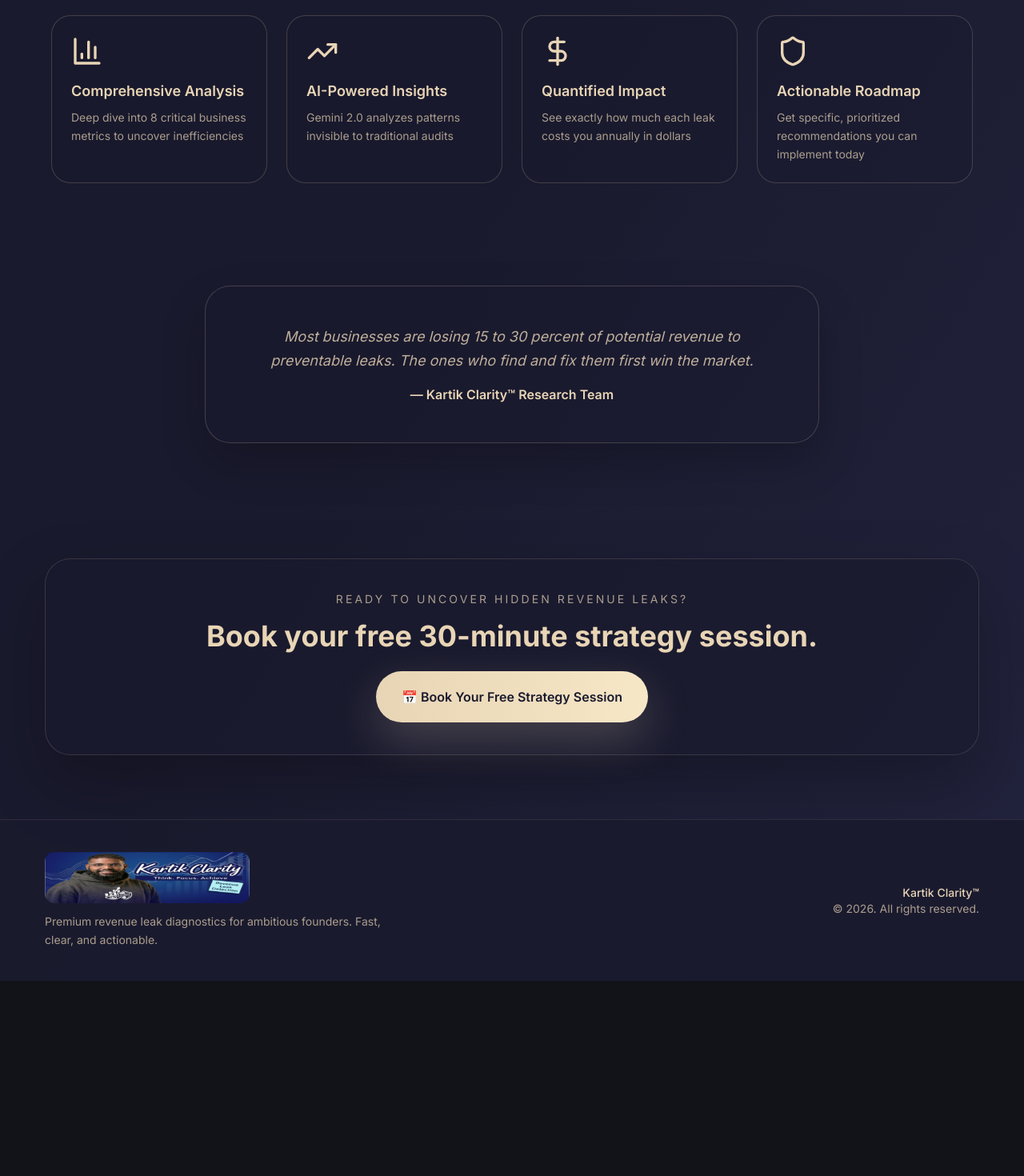
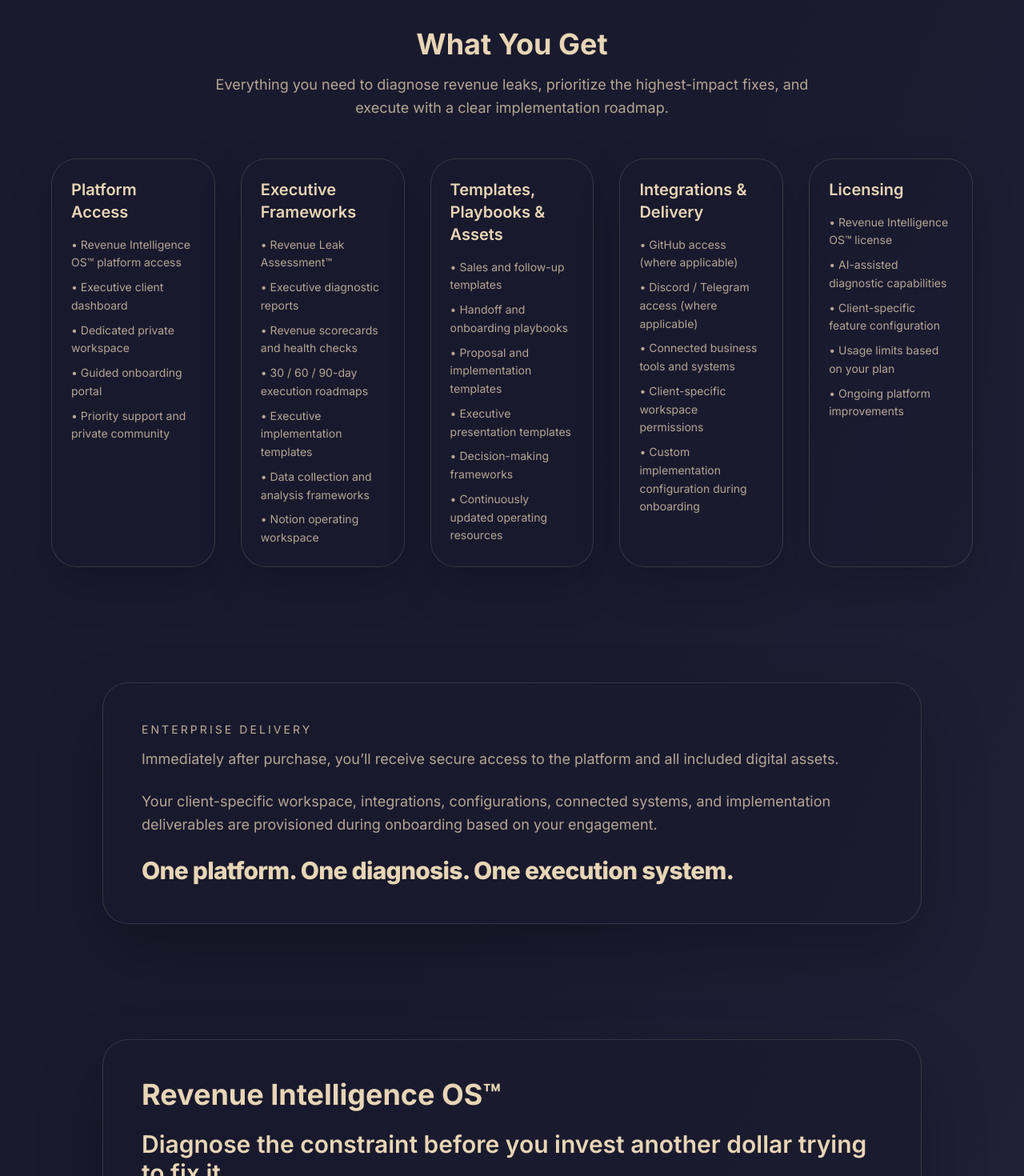
Before and after one commit to kartikr222/kartikclarity.revenueleakdetector, a React (Vite) app: page / in a window 1280 px wide. Shown: the part 880-2350 px from the top of the page at 80% size. Before the commit the page ends 2106 px from the top, so only its background shows below. Built offline with nearby package versions, Linux system fonts and the light colour scheme; no server answers.

Commit message:
fix: make GitHub Pages deployment production-ready

```diff
--- a/src/lib/supabase.ts
+++ b/src/lib/supabase.ts
@@ -1,26 +1,17 @@
 import { createClient } from '@supabase/supabase-js'
 
-const defaultSupabaseUrl = 'https://ptktvwvgxbitpackbfwo.supabase.co'
-const defaultSupabaseAnonKey =
-  'eyJhbGciOiJIUzI1NiIsInR5cCI6IkpXVCJ9.eyJpc3MiOiJzdXBhYmFzZSIsInJlZiI6InB0a3R2d3ZneGJpdHBhY2tiZndvIiwicm9sZSI6ImFub24iLCJpYXQiOjE3ODQ5MTE3MjUsImV4cCI6MjEwMDQ4NzcyNX0.NCnrxp9Dxrm1f8xfpjaKCu4IlvuyWviBS9eTwN32CPI'
+const supabaseUrl = import.meta.env.VITE_SUPABASE_URL?.trim()
+const supabaseAnonKey = import.meta.env.VITE_SUPABASE_ANON_KEY?.trim()
 
-const supabaseUrl =
-  import.meta.env.VITE_SUPABASE_URL?.trim() || defaultSupabaseUrl
-
-const supabaseAnonKey =
-  import.meta.env.VITE_SUPABASE_ANON_KEY?.trim() || defaultSupabaseAnonKey
-
-export const isSupabaseConfigured =
-  supabaseUrl.length > 0 && supabaseAnonKey.length > 0
+export const isSupabaseConfigured = Boolean(supabaseUrl && supabaseAnonKey)
 
 export const supabaseConfigError = isSupabaseConfigured
   ? undefined
   : 'Supabase environment variables are not configured.'
 
-export const supabase = createClient(
-  supabaseUrl,
-  supabaseAnonKey
-)
+export const supabase = isSupabaseConfigured && supabaseUrl && supabaseAnonKey
+  ? createClient(supabaseUrl, supabaseAnonKey)
+  : null
 
 export interface DiagnosisFormData {
   businessType: string
--- a/src/pages/Diagnose.tsx
+++ b/src/pages/Diagnose.tsx
@@ -57,10 +57,43 @@
     field: keyof DiagnosisInput,
     value: string
   ) => {
+    const parsed = value === '' ? 0 : Number(value)
     setFormData({
       ...formData,
-      [field]: parseFloat(value) || 0,
+      [field]: Number.isFinite(parsed) ? parsed : 0,
     })
+  }
+
+  const validateForm = () => {
+    if (formData.email && !/^[^\s@]+@[^\s@]+\.[^\s@]+$/.test(formData.email)) {
+      return 'Please enter a valid email address.'
+    }
+
+    if (!formData.industry) {
+      return 'Please select an industry.'
+    }
+
+    const checks: Array<[string, number]> = [
+      ['Annual revenue', formData.annualRevenue],
+      ['Monthly expenses', formData.monthlyExpenses],
+      ['Customer acquisition cost', formData.cac],
+      ['Customer lifetime value', formData.ltv],
+      ['Churn rate', formData.churnRate],
+      ['Average deal size', formData.averageDealSize],
+      ['Sales cycle length', formData.salesCycleLength],
+    ]
+
+    for (const [label, value] of checks) {
+      if (!Number.isFinite(value) || value <= 0) {
+        return `${label} must be greater than 0.`
+      }
+    }
+
+    if (formData.churnRate > 100) {
+      return 'Monthly churn rate must be less than or equal to 100%.'
+    }
+
+    return null
   }
 
   const handleSubmit = async (
@@ -71,14 +104,9 @@
     setLoading(true)
     setError(null)
 
-    if (!formData.industry) {
-      setError('Please select an industry')
-      setLoading(false)
-      return
-    }
-
-    if (formData.annualRevenue <= 0) {
-      setError('Annual revenue must be greater than 0')
+    const validationMessage = validateForm()
+    if (validationMessage) {
+      setError(validationMessage)
       setLoading(false)
       return
     }
--- a/src/pages/Landing.tsx
+++ b/src/pages/Landing.tsx
@@ -1,6 +1,6 @@
 import { Link } from 'react-router-dom'
 import { Button } from '@/components/ui/button'
-import { ArrowRight, BarChart3, TrendingUp, DollarSign, Shield } from 'lucide-react'
+import { ArrowRight } from 'lucide-react'
 
 const calendlyUrl = 'https://calendly.com/kartikmraviraj/30min'
 
@@ -65,51 +65,123 @@
         </div>
       </section>
 
-      <section className="container mx-auto px-4 py-16">
-        <div className="grid sm:grid-cols-2 lg:grid-cols-4 gap-6 max-w-6xl mx-auto">
-          {[
-            {
-              icon: BarChart3,
-              title: 'Comprehensive Analysis',
-              description: 'Deep dive into 8 critical business metrics to uncover inefficiencies',
-            },
-            {
-              icon: TrendingUp,
-              title: 'AI-Powered Insights',
-              description: 'Gemini 2.0 analyzes patterns invisible to traditional audits',
-            },
-            {
-              icon: DollarSign,
-              title: 'Quantified Impact',
-              description: 'See exactly how much each leak costs you annually in dollars',
-            },
-            {
-              icon: Shield,
-              title: 'Actionable Roadmap',
-              description: 'Get specific, prioritized recommendations you can implement today',
-            },
-          ].map((feature, idx) => (
-            <div
-              key={idx}
-              className="bg-navy/40 border border-cream/20 rounded-3xl p-6 hover:border-cream/40 transition-all duration-300 hover:shadow-[0_24px_60px_rgba(0,0,0,0.22)] h-full"
-            >
-              <feature.icon className="w-10 h-10 text-cream mb-4" />
-              <h3 className="text-cream font-semibold text-lg mb-2">{feature.title}</h3>
-              <p className="text-cream/70 text-sm leading-relaxed">{feature.description}</p>
+      <section className="container mx-auto px-4 py-20">
+        <div className="max-w-6xl mx-auto">
+          <div className="mb-12 text-center">
+            <h2 className="text-3xl sm:text-4xl font-bold text-cream mb-4">What You Get</h2>
+            <p className="max-w-3xl mx-auto text-cream/75 text-lg leading-relaxed">
+              Everything you need to diagnose revenue leaks, prioritize the highest-impact fixes, and execute with a clear implementation roadmap.
+            </p>
+          </div>
+
+          <div className="grid gap-8 lg:grid-cols-2 xl:grid-cols-5">
+            <div className="rounded-[2rem] border border-cream/15 bg-navy/40 p-6 shadow-[0_24px_55px_rgba(0,0,0,0.18)] xl:col-span-1">
+              <h3 className="text-xl font-semibold text-cream mb-4">Platform Access</h3>
+              <ul className="space-y-2 text-cream/75 text-sm leading-relaxed">
+                <li>• Revenue Intelligence OS™ platform access</li>
+                <li>• Executive client dashboard</li>
+                <li>• Dedicated private workspace</li>
+                <li>• Guided onboarding portal</li>
+                <li>• Priority support and private community</li>
+              </ul>
             </div>
-          ))}
+
+            <div className="rounded-[2rem] border border-cream/15 bg-navy/40 p-6 shadow-[0_24px_55px_rgba(0,0,0,0.18)] xl:col-span-1">
+              <h3 className="text-xl font-semibold text-cream mb-4">Executive Frameworks</h3>
+              <ul className="space-y-2 text-cream/75 text-sm leading-relaxed">
+                <li>• Revenue Leak Assessment™</li>
+                <li>• Executive diagnostic reports</li>
+                <li>• Revenue scorecards and health checks</li>
+                <li>• 30 / 60 / 90-day execution roadmaps</li>
+                <li>• Executive implementation templates</li>
+                <li>• Data collection and analysis frameworks</li>
+                <li>• Notion operating workspace</li>
+              </ul>
+            </div>
+
+            <div className="rounded-[2rem] border border-cream/15 bg-navy/40 p-6 shadow-[0_24px_55px_rgba(0,0,0,0.18)] xl:col-span-1">
+              <h3 className="text-xl font-semibold text-cream mb-4">Templates, Playbooks &amp; Assets</h3>
+              <ul className="space-y-2 text-cream/75 text-sm leading-relaxed">
+                <li>• Sales and follow-up templates</li>
+                <li>• Handoff and onboarding playbooks</li>
+                <li>• Proposal and implementation templates</li>
+                <li>• Executive presentation templates</li>
+                <li>• Decision-making frameworks</li>
+                <li>• Continuously updated operating resources</li>
+              </ul>
+            </div>
+
+            <div className="rounded-[2rem] border border-cream/15 bg-navy/40 p-6 shadow-[0_24px_55px_rgba(0,0,0,0.18)] xl:col-span-1">
+              <h3 className="text-xl font-semibold text-cream mb-4">Integrations &amp; Delivery</h3>
+              <ul className="space-y-2 text-cream/75 text-sm leading-relaxed">
+                <li>• GitHub access (where applicable)</li>
+                <li>• Discord / Telegram access (where applicable)</li>
+                <li>• Connected business tools and systems</li>
+                <li>• Client-specific workspace permissions</li>
+                <li>• Custom implementation configuration during onboarding</li>
+              </ul>
+            </div>
+
+            <div className="rounded-[2rem] border border-cream/15 bg-navy/40 p-6 shadow-[0_24px_55px_rgba(0,0,0,0.18)] xl:col-span-1">
+              <h3 className="text-xl font-semibold text-cream mb-4">Licensing</h3>
+              <ul className="space-y-2 text-cream/75 text-sm leading-relaxed">
+                <li>• Revenue Intelligence OS™ license</li>
+                <li>• AI-assisted diagnostic capabilities</li>
+                <li>• Client-specific feature configuration</li>
+                <li>• Usage limits based on your plan</li>
+                <li>• Ongoing platform improvements</li>
+              </ul>
+            </div>
+          </div>
         </div>
       </section>
 
       <section className="container mx-auto px-4 py-16">
-        <div className="max-w-3xl mx-auto text-center">
-          <div className="bg-navy/40 border border-cream/20 rounded-[2rem] p-8 sm:p-12 shadow-[0_24px_55px_rgba(0,0,0,0.2)]">
-            <p className="text-cream/80 text-lg italic mb-4 leading-relaxed">
-              Most businesses are losing 15 to 30 percent of potential revenue to preventable leaks.
-              The ones who find and fix them first win the market.
+        <div className="max-w-5xl mx-auto rounded-[2rem] border border-cream/15 bg-navy/70 p-8 sm:p-12 shadow-[0_35px_80px_rgba(0,0,0,0.25)]">
+          <div className="mb-6">
+            <p className="text-cream/80 text-sm uppercase tracking-[0.22em] mb-3">Enterprise Delivery</p>
+            <p className="text-cream/75 text-lg leading-relaxed">
+              Immediately after purchase, you’ll receive secure access to the platform and all included digital assets.
             </p>
-            <p className="text-cream font-semibold">— Kartik Clarity™ Research Team</p>
           </div>
+
+          <p className="text-cream/75 text-lg leading-relaxed mb-6">
+            Your client-specific workspace, integrations, configurations, connected systems, and implementation deliverables are provisioned during onboarding based on your engagement.
+          </p>
+
+          <p className="text-2xl sm:text-3xl font-semibold text-cream leading-relaxed tracking-tight">
+            <strong>One platform. One diagnosis. One execution system.</strong>
+          </p>
+        </div>
+      </section>
+
+      <section className="container mx-auto px-4 py-20">
+        <div className="max-w-5xl mx-auto rounded-[2rem] border border-cream/15 bg-navy/70 p-8 sm:p-12 shadow-[0_35px_80px_rgba(0,0,0,0.25)]">
+          <h2 className="text-3xl sm:text-4xl font-bold text-cream mb-6">Revenue Intelligence OS™</h2>
+
+          <h3 className="text-2xl sm:text-3xl font-semibold text-cream mb-5 leading-tight">
+            Diagnose the constraint before you invest another dollar trying to fix it.
+          </h3>
+
+          <p className="text-cream/75 text-lg leading-relaxed mb-5">
+            Revenue Intelligence OS™ is an executive revenue diagnosis platform for B2B SaaS companies generating <strong>$5M–$50M ARR</strong>.
+          </p>
+
+          <p className="text-cream/75 text-lg leading-relaxed mb-5">
+            It helps founders, CEOs, CROs, and revenue leaders identify exactly where revenue is being lost across the entire commercial engine—from demand generation and pipeline to sales, onboarding, expansion, and retention.
+          </p>
+
+          <p className="text-cream/75 text-lg leading-relaxed mb-6">
+            Instead of relying on assumptions, disconnected dashboards, or more software, the platform gives leadership teams a complete revenue diagnosis powered by proprietary frameworks, executive scorecards, AI-assisted analysis, implementation playbooks, and actionable roadmaps.
+          </p>
+
+          <p className="text-2xl font-semibold text-cream mb-4 leading-relaxed">
+            <strong>Know what’s leaking. Know what to fix first. Execute with confidence.</strong>
+          </p>
+
+          <blockquote className="border-l-2 border-cream/30 pl-4 text-xl text-cream/90 italic leading-relaxed">
+            Diagnose the constraint. Prioritize the leak. Execute with clarity.
+          </blockquote>
         </div>
       </section>
 
--- a/vite.config.ts
+++ b/vite.config.ts
@@ -3,6 +3,7 @@
 import path from 'path'
 
 export default defineConfig({
+  base: '/kartikclarity.revenueleakdetector/',
   plugins: [react()],
   resolve: {
     alias: {
```
Also changed, not shown: src/lib/api.ts (+57 -81 lines), 1 other file (tests, documents, lock files or other folders).
